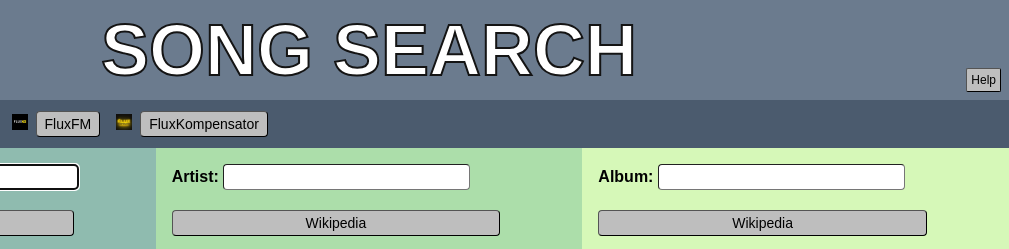
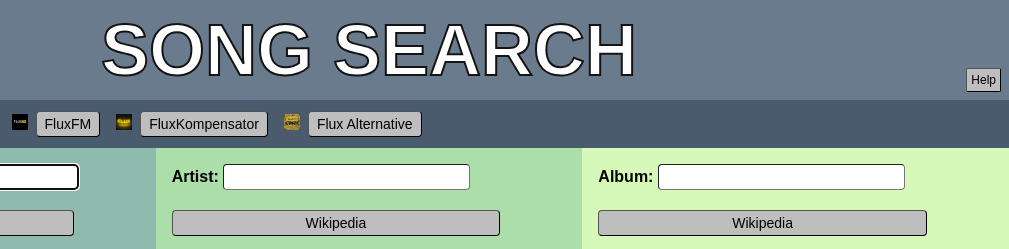
Before and after one commit to cbolik/songsearch, a website: page public/index.html in a window 1280 px wide. Shown: the top 249 px of the page, 271-1280 px from the left. Drawn offline with Linux system fonts and the light colour scheme.

Commit message:
added FluxFM Radio Alternative

```diff
--- a/public/index.html
+++ b/public/index.html
@@ -66,6 +66,10 @@
         <img src="icons/FluxKomp.webp" class="svc_icon"/>
       </a>
       <input type="button" id="fluxkomp_current" onclick="fluxfmGetCurrentTrack('a777b93d-e60c-47f9-be28-1233e6c9802d')" value="FluxKompensator">
+      <a href="https://www.fluxfm.de/channels/4885aa15-eecb-49ed-9958-106ce4c95191" title="FluxFM: Radio Alternative" target="_blank">
+        <img src="icons/FluxAlt.webp" class="svc_icon"/>
+      </a>
+      <input type="button" id="fluxalt_current" onclick="fluxfmGetCurrentTrack('4885aa15-eecb-49ed-9958-106ce4c95191')" value="Flux Alternative">
     </div>
     <div class="columns">
       <div class="col col-title">
```
Also changed, not shown: public/icons/FluxAlt.webp (added).
